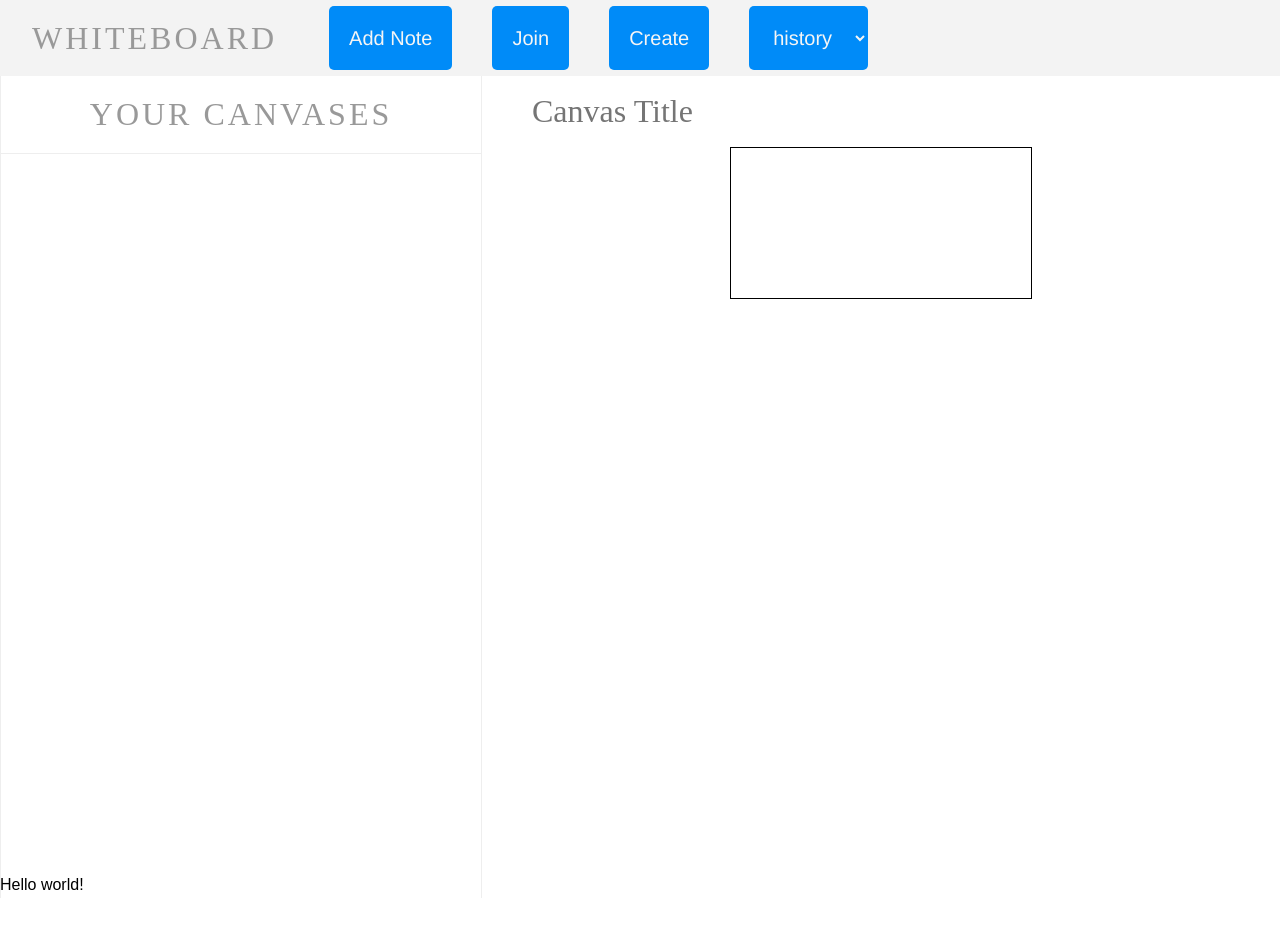
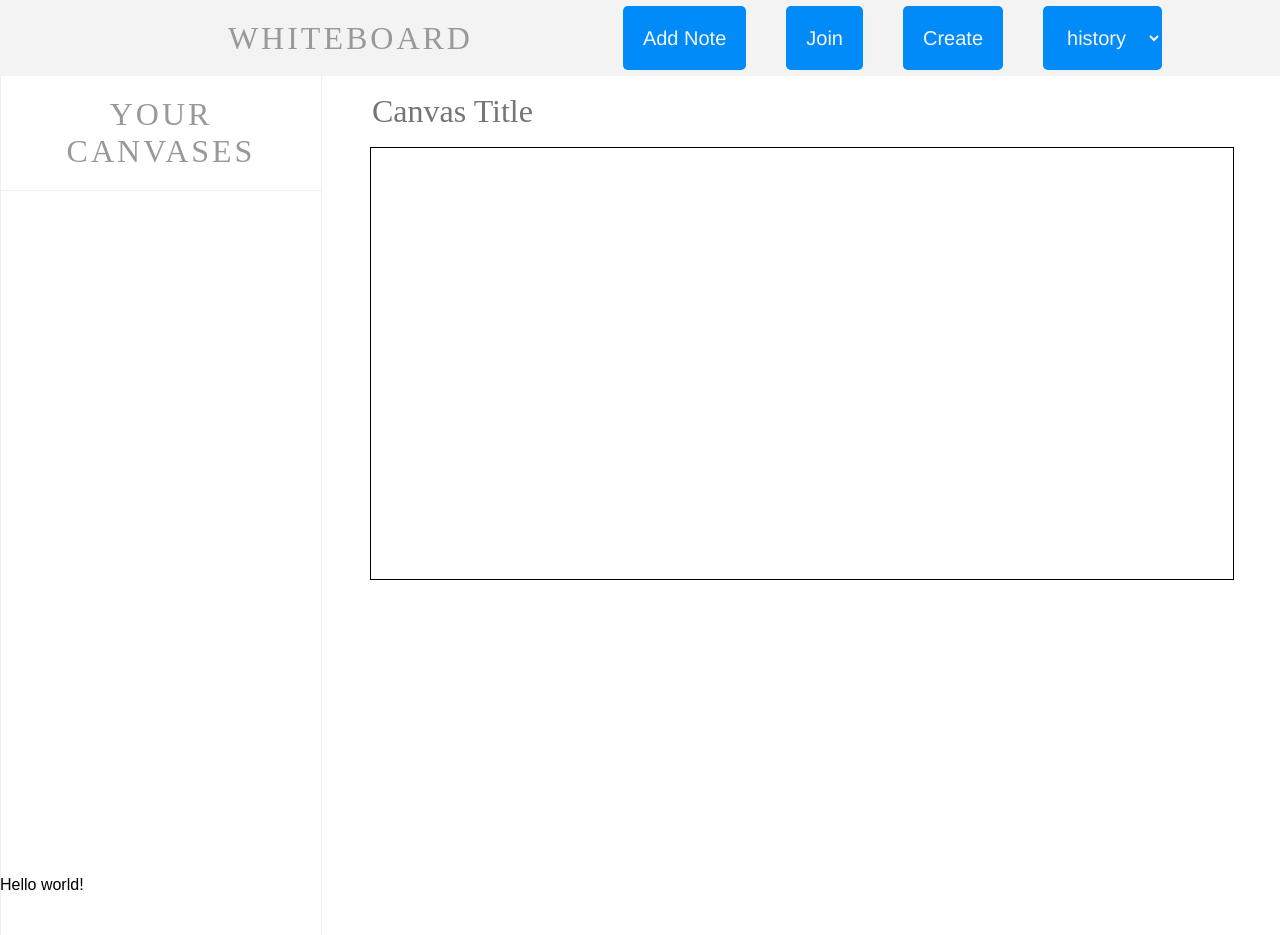
Before and after one commit to Chris-Coraggio/Whiteboard, a React (Create React App) app: page / in a window 1280 px wide. Before the commit the page ends 898 px from the top, so only its background shows below. Built offline with nearby package versions, Linux system fonts and the light colour scheme.

Commit message:
Modify CSS so things are in better places

```diff
--- a/src/CanvasForm.css
+++ b/src/CanvasForm.css
@@ -10,6 +10,8 @@
 
 .CanvasForm canvas {
     border: 1px solid #000000;
+    height: 100%;
+    width: 100%;
 }
 
 input[name="title"] {
--- a/src/CanvasList.css
+++ b/src/CanvasList.css
@@ -1,7 +1,7 @@
 .CanvasList {
     border-left: 1px solid #eee;
     border-right: 1px solid #eee;
-    width: 30rem;
+    width: 20rem;
 }
 
 @media (max-width: 800px) {
--- a/src/Header.css
+++ b/src/Header.css
@@ -4,6 +4,7 @@
     padding: 0.5rem 0;
     align-items: center;
     display: flex;
+    justify-content: space-evenly;
 }
 
 .Header .buttons {
```
